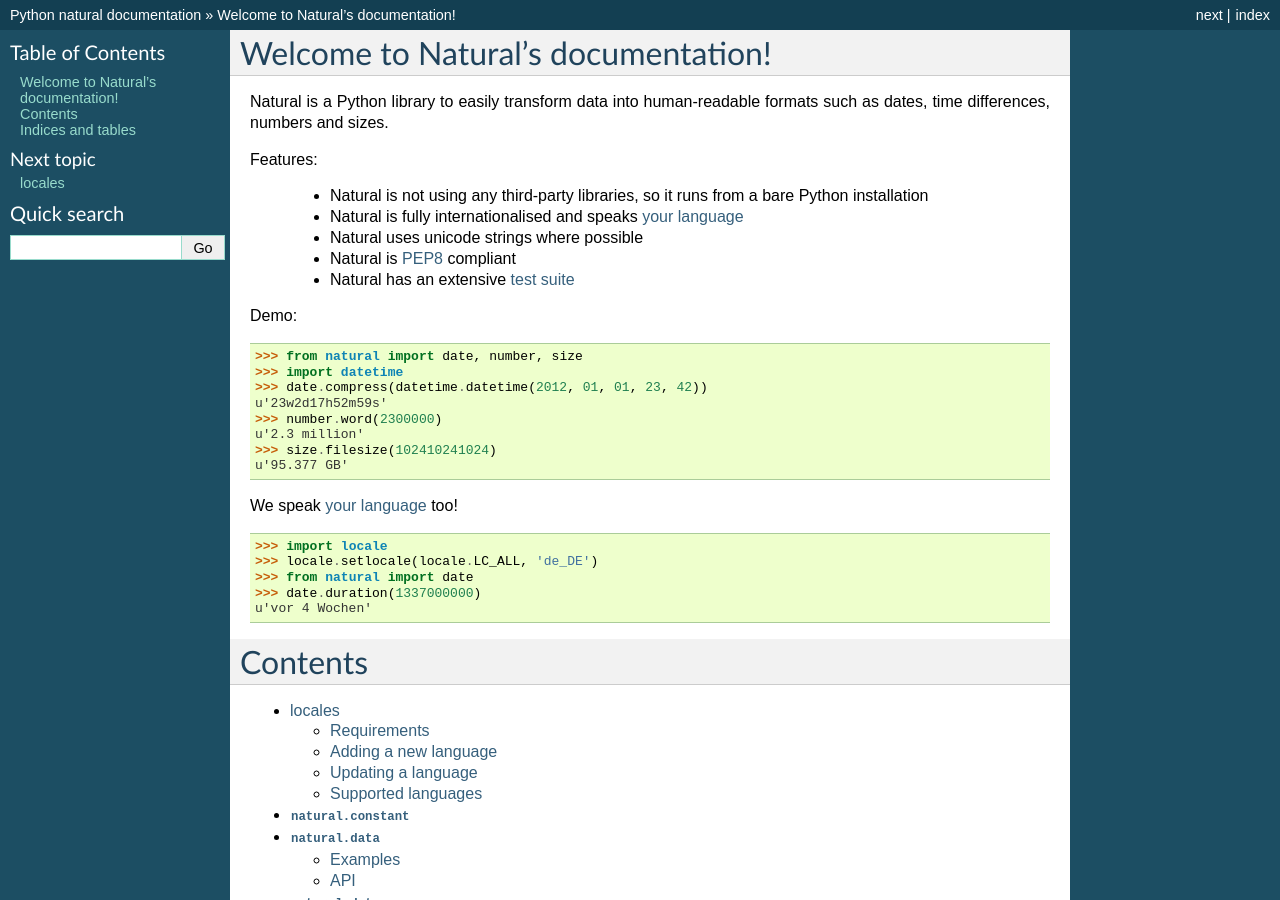
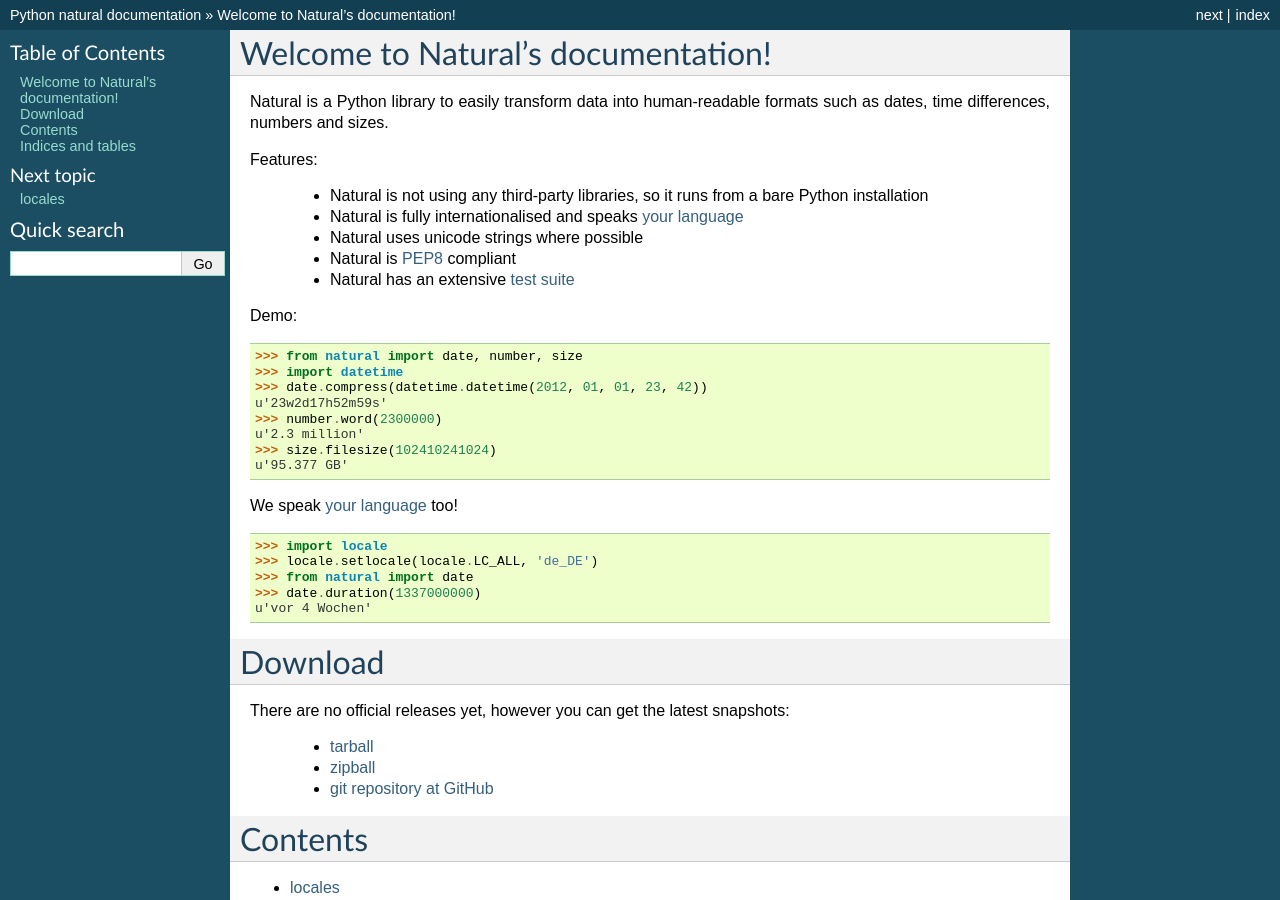
Before and after one commit to tehmaze/natural, a Sphinx documentation site: the page built from docs/index.txt, in a window 1280 px wide and 900 px high. Built offline with Sphinx 7.4.7, drawn with Linux system fonts in a browser that asks for light colours.

Commit message:
Added download locations

```diff
--- a/docs/index.txt
+++ b/docs/index.txt
@@ -48,6 +48,18 @@
     u'vor 4 Wochen'
 
 
+Download
+========
+
+There are no official releases yet, however you can get the latest snapshots:
+
+ * `tarball <https://github.com/tehmaze/natural/tarball/master>`_
+
+ * `zipball <https://github.com/tehmaze/natural/zipball/master>`_
+
+ * `git repository at GitHub <https://github.com/tehmaze/natural>`_
+
+
 Contents
 ========
 
```
